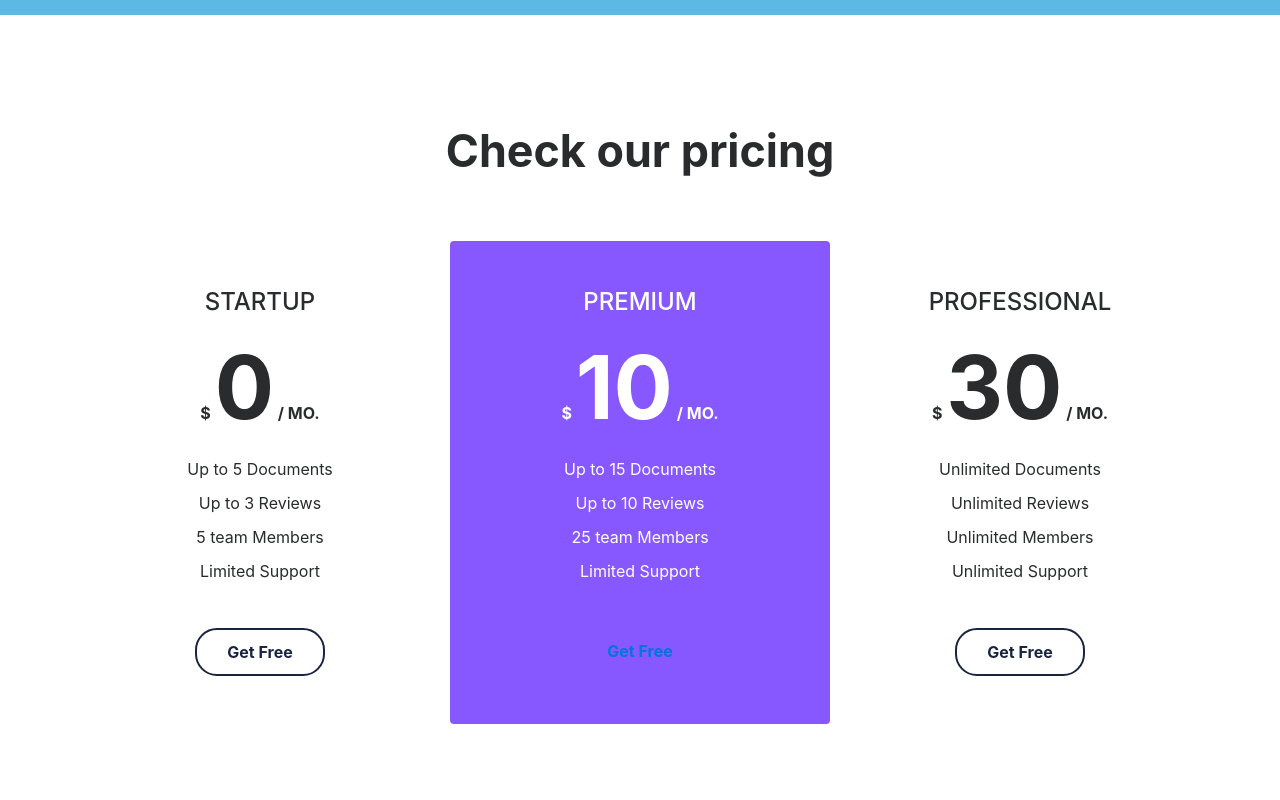
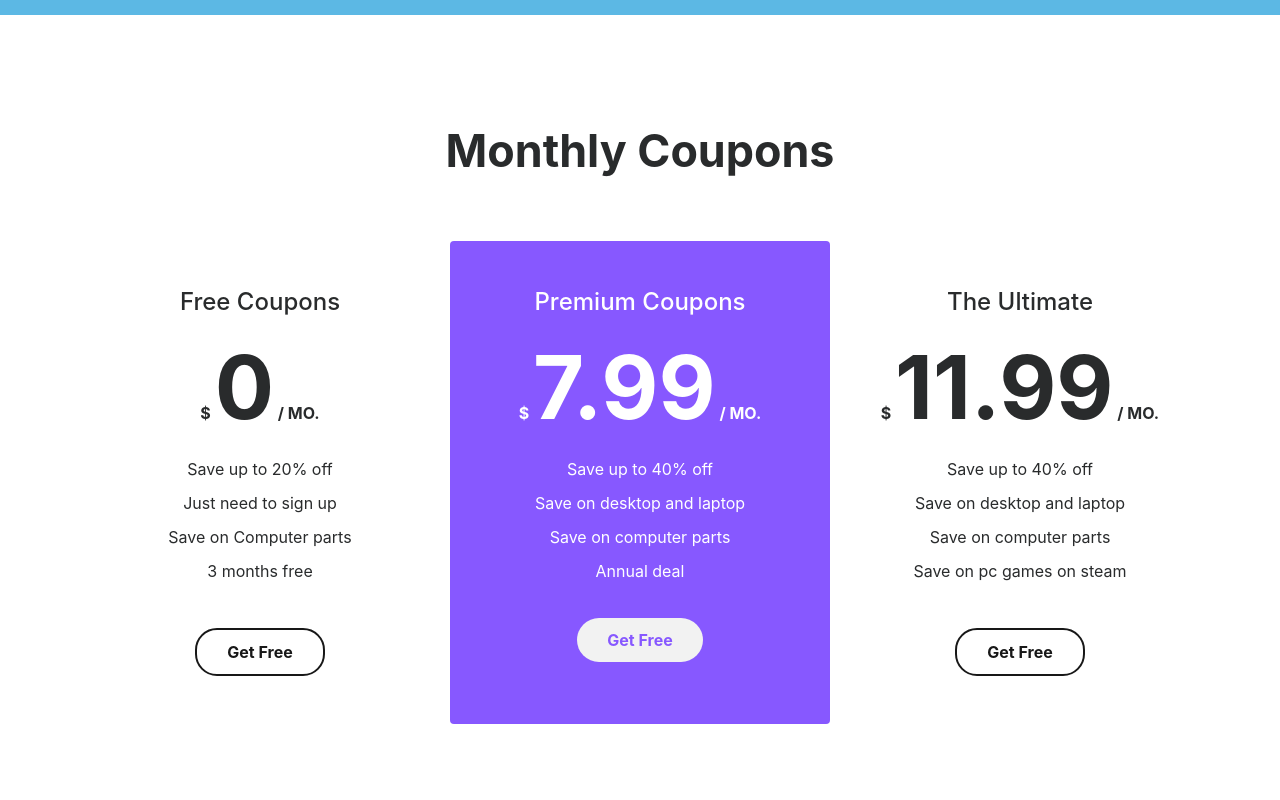
Before and after one commit to Brian7650/mojo_computers, a plain HTML site: page index.html in a window 1280 px wide. Shown: the part 2160-2960 px from the top of the page. Drawn offline with Linux system fonts and the light colour scheme.

Commit message:
finish 4th section

```diff
--- a/css/custom.css
+++ b/css/custom.css
@@ -52,17 +52,18 @@ button {
 
 .cta-blue:hover {
     color: #ffffff;
-    background: #121a2e;
+    background: #5CB8E4;
 }
 
 .cta-ghost {
-    border: 2px solid #192440 !important;
-    color: #192440;
+    border: 2px solid #181818 !important;
+    color: #181818;
 }
 
 .cta-ghost:hover {
     color: #ffffff;
     background: #8758FF;
+    border: 2px solid #8758FF !important;
 }
 
 #banner {
@@ -178,3 +179,8 @@ button {
 .blueblacksection {
     color:#f2f2f2;
 }
+
+.btn-coupon-white {
+    color: #8758FF;
+    background-color: #F2F2F2;
+}
--- a/index.html
+++ b/index.html
@@ -101,38 +101,38 @@
 
     <!-- price table -->
     <div class="container my-5 py-2" id="price-table">
-        <h2 class="text-center font-weight-bold d-block mb-3">Check our pricing</h2>
+        <h2 class="text-center font-weight-bold d-block mb-3"> Monthly Coupons</h2>
         <div class="row">
             <div data-aos="fade-right" data-aos-delay="200" data-aos-duration="1000" data-aos-once="true" class="col-md-4 text-center py-4 mt-5">
-                <h4 class="my-4">STARTUP</h4>
+                <h4 class="my-4">Free Coupons</h4>
                 <p class="font-weight-bold">$ <span class="display-2 font-weight-bold">0</span> / MO.</p>
                 <ul class="list-unstyled">
-                    <li>Up to 5 Documents</li>
-                    <li>Up to 3 Reviews</li>
-                    <li>5 team Members</li>
-                    <li>Limited Support</li>
+                    <li>Save up to 20% off</li>
+                    <li>Just need to sign up</li>
+                    <li>Save on Computer parts</li>
+                    <li>3 months free</li>
                 </ul>
                 <a href="#" class="btn my-4 font-weight-bold atlas-cta cta-ghost">Get Free</a>
             </div>
             <div data-aos="fade-up" data-aos-duration="1000" data-aos-once="true" class="col-md-4 text-center py-4 mt-5 rounded" id="price-table__premium">
-                <h4 class="my-4">PREMIUM</h4>
-                <p class="font-weight-bold">$ <span class="display-2 font-weight-bold">10</span> / MO.</p>
+                <h4 class="my-4">Premium Coupons</h4>
+                <p class="font-weight-bold">$ <span class="display-2 font-weight-bold">7.99</span> / MO.</p>
                 <ul class="list-unstyled">
-                    <li>Up to 15 Documents</li>
-                    <li>Up to 10 Reviews</li>
-                    <li>25 team Members</li>
-                    <li>Limited Support</li>
+                    <li>Save up to 40% off</li>
+                    <li>Save on desktop and laptop</li>
+                    <li>Save on computer parts</li>
+                    <li>Annual deal</li><br>
                 </ul>
-                <a href="#" class="btn my-4 font-weight-bold atlas-cta cta-green">Get Free</a>
+                <a href="#" class="btn-coupon-white my-4 font-weight-bold atlas-cta cta-green">Get Free</a>
             </div>
             <div data-aos="fade-left" data-aos-delay="200" data-aos-duration="1000" data-aos-once="true" class="col-md-4 text-center py-4 mt-5">
-                <h4 class="my-4">PROFESSIONAL</h4>
-                <p class="font-weight-bold">$ <span class="display-2 font-weight-bold">30</span> / MO.</p>
+                <h4 class="my-4">The Ultimate</h4>
+                <p class="font-weight-bold">$ <span class="display-2 font-weight-bold">11.99</span> / MO.</p>
                 <ul class="list-unstyled">
-                    <li>Unlimited Documents</li>
-                    <li>Unlimited Reviews</li>
-                    <li>Unlimited Members</li>
-                    <li>Unlimited Support</li>
+                    <li>Save up to 40% off</li>
+                    <li>Save on desktop and laptop</li>
+                    <li>Save on computer parts</li>
+                    <li>Save on pc games on steam</li>
                 </ul>
                 <a href="#" class="btn my-4 font-weight-bold atlas-cta cta-ghost">Get Free</a>
             </div>
@@ -175,8 +175,8 @@
                     </p>
                     <ul class="list-unstyled">
                         <li>Email : mojocomputers@gmail.com</li>
-                        <li>Phone : 361-688-5824</li>
-                        <li>Address : 4826 White Avenue, Corpus Christi, Texas</li>
+                        <li>Phone : 437-578-5820</li>
+                        <li>Address : 300 Younge, Toronto, ON</li>
                     </ul>
                 </div>
                 <div class="col-md-6">
```
